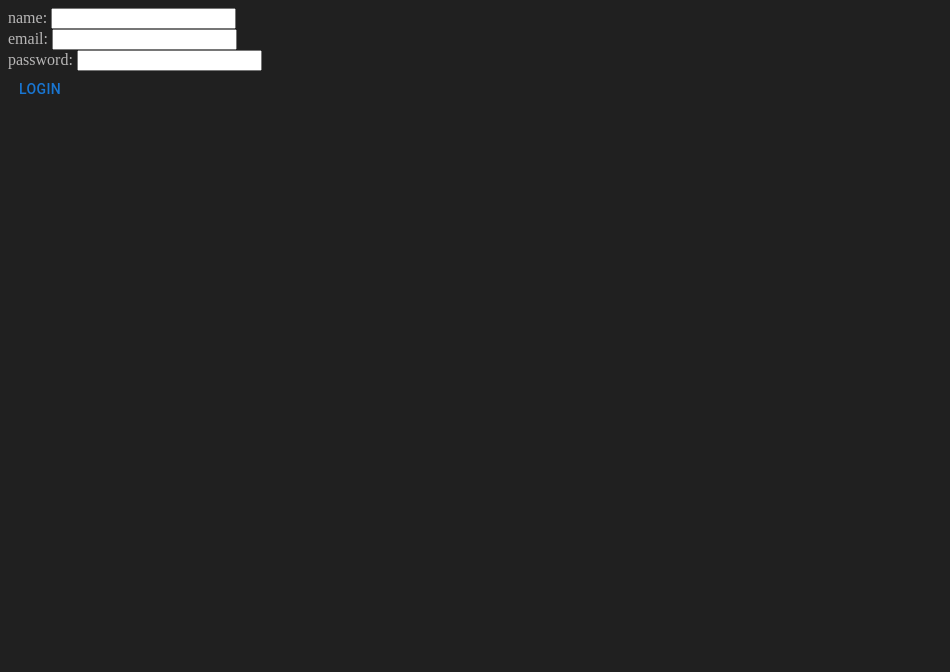
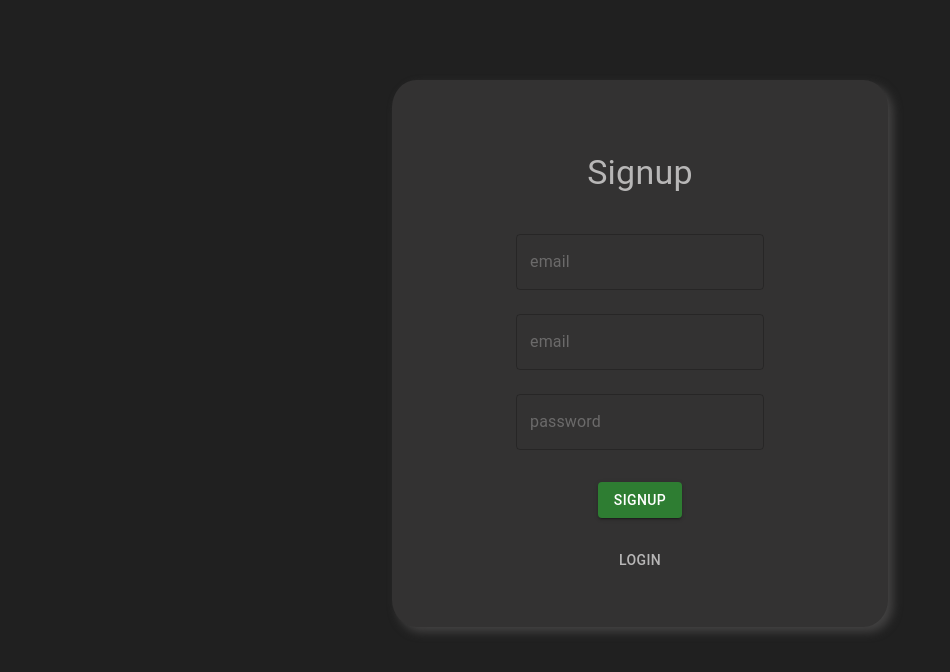
Before and after one commit to rotskerr/PracticePettersonApps, a React (Create React App) app: page /register in a window 1280 px wide. Shown: the top 672 px of the page, without its empty margins (0-950 px from the left). Built offline with nearby package versions, Linux system fonts and the light colour scheme.

Commit message:
bug fixing

```diff
--- a/src/App.js
+++ b/src/App.js
@@ -1,5 +1,4 @@
 import React from "react";
-// import Auth from "./components/Auth/Auth.js";
 import { BrowserRouter as Router, Routes, Route } from "react-router-dom";
 import  DashBoard from "./components/DashBoard/DashBoard.js";
 import AgileBoard from "./components/AgileBoard/AgileBoard.js";
--- a/src/components/Auth/Login.js
+++ b/src/components/Auth/Login.js
@@ -1,6 +1,9 @@
-import { Button } from "@mui/material";
-import React, { useState } from "react";
+import { Button, TextField, Typography } from "@mui/material";
+import React from "react";
+import "./Auth.css";
+import { useState } from "react";
 import axios from "axios";
+import { Link } from "react-router-dom";
 
 const Login = () => {
   const [email, setEmail] = useState("");
@@ -11,7 +14,6 @@ const Login = () => {
   const handlePassword = (e) => {
     setPassword(e.target.value);
   };
-
 
   const handleApi = () => {
     console.log({ email, password });
@@ -24,8 +26,8 @@ const Login = () => {
         },
         {
           headers: {
-            "Accept":  'application/json',
-            "Content-Type" : 'application/json'
+            Accept: "application/json",
+            "Content-Type": "application/json",
           },
         }
       )
@@ -38,11 +40,38 @@ const Login = () => {
   };
   return (
     <div>
-      email: <input value={email} onChange={handleEmail} type="text" />
-      <br />
-      password: <input value={password} onChange={handlePassword} type="text" />
-      <br />
-      <Button onClick={handleApi}>Login</Button>
+      <form className="LoginBox">
+        <Typography variant="h4" padding={3}>
+          Login
+        </Typography>
+        <TextField
+          value={email}
+          onChange={handleEmail}
+          sx={{ input: { color: "#B8B7B7" } }}
+          type={"text"}
+          variant="outlined"
+          placeholder="email"
+          margin="normal"
+        />
+        <TextField
+          value={password}
+          onChange={handlePassword}
+          sx={{ input: { color: "#B8B7B7" } }}
+          type={"password"}
+          variant="outlined"
+          placeholder="password"
+          margin="normal"
+        />
+        <Button
+          onClick={handleApi}
+          sx={{ marginTop: 3 }}
+          variant="contained"
+          color="success"
+        >
+          Login
+        </Button>
+        <Button sx={{ marginTop: 3, color: "#B8B7B7" }}><Link to="/register">Signup</Link></Button>
+      </form>
     </div>
   );
 };
--- a/src/components/Auth/Register.js
+++ b/src/components/Auth/Register.js
@@ -1,8 +1,11 @@
-import { Button } from "@mui/material";
-import React, { useState } from "react";
+import { Button, TextField, Typography } from "@mui/material";
+import React from "react";
+import "./Auth.css";
+import { useState } from "react";
 import axios from "axios";
+import { Link } from "react-router-dom";
 
-const Login = () => {
+const Register = () => {
   const [name, setName] = useState("");
   const [email, setEmail] = useState("");
   const [password, setPassword] = useState("");
@@ -19,7 +22,6 @@ const Login = () => {
 
 
   const handleApi = () => {
-    console.log({ email, password });
     axios
       .post(
         "https://practicepetersonapps.herokuapp.com/api/register",
@@ -37,6 +39,7 @@ const Login = () => {
       )
       .then((result) => {
         console.log(result);
+        localStorage.setItem('token', result.data.token);
       })
       .catch((error) => {
         console.log(error);
@@ -44,15 +47,61 @@ const Login = () => {
   };
   return (
     <div>
-      name: <input value={name} onChange={handleName} type="text" />
+      {/* name: <input value={name} onChange={handleName} type="text" />
       <br />
       email: <input value={email} onChange={handleEmail} type="text" />
       <br />
       password: <input value={password} onChange={handlePassword} type="text" />
       <br />
-      <Button onClick={handleApi}>Login</Button>
+      <Button onClick={handleApi}>Login</Button> */}
+
+
+      <form className="LoginBox">
+        <Typography variant="h4" padding={3}>
+          Signup
+        </Typography>
+
+        <TextField
+          value={name}
+          onChange={handleName}
+          sx={{ input: { color: "#B8B7B7" } }}
+          type={"text"}
+          variant="outlined"
+          placeholder="email"
+          margin="normal"
+        />
+
+        <TextField
+          value={email}
+          onChange={handleEmail}
+          sx={{ input: { color: "#B8B7B7" } }}
+          type={"text"}
+          variant="outlined"
+          placeholder="email"
+          margin="normal"
+        />
+        <TextField
+          value={password}
+          onChange={handlePassword}
+          sx={{ input: { color: "#B8B7B7" } }}
+          type={"password"}
+          variant="outlined"
+          placeholder="password"
+          margin="normal"
+        />
+        <Button
+          onClick={handleApi}
+          sx={{ marginTop: 3 }}
+          variant="contained"
+          color="success"
+        >
+          Signup
+        </Button>
+        <Button sx={{ marginTop: 3, color: "#B8B7B7" }}><Link to="/login">Login</Link></Button>
+      </form>
+
     </div>
   );
 };
 
-export default Login;
+export default Register;
```
